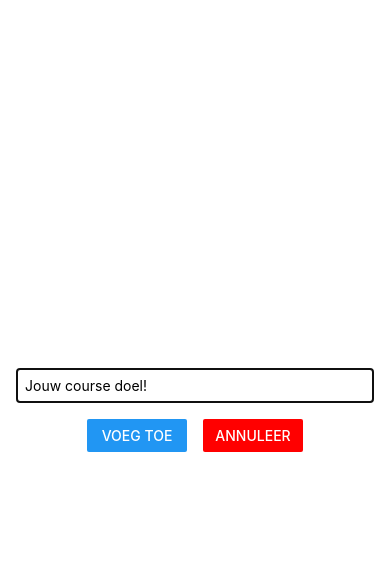
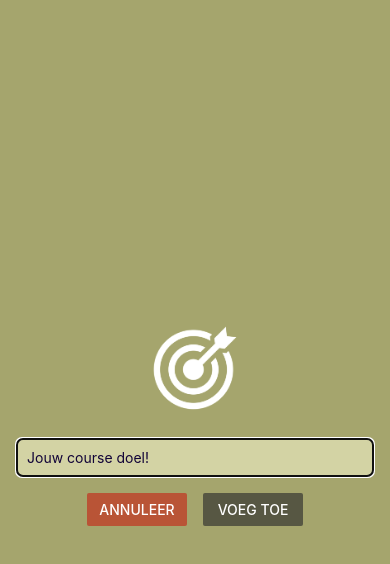
Before and after one commit to Mohamedned/Nadhem, a React Native app: screen / in a window 390 px wide. Both pictures are taken after a click on the button "ADD NEW GOAL". Shown: the top 564 px of the page. Built offline with nearby package versions, Linux system fonts and the light colour scheme.

Commit message:
Afbeelding toevoegen

```diff
--- a/App.js
+++ b/App.js
@@ -1,5 +1,6 @@
 import { useState } from 'react';
 import { StyleSheet, View, FlatList, Button } from 'react-native';
+import { StatusBar } from 'expo-status-bar';
 
 import GoalItem from './components/GoalItem';
 import GoalInput from './components/GoalInput';
@@ -31,8 +32,10 @@ export default function App() {
   }
 
   return (
+    <>
+      <StatusBar style="auto" />
       <View style={styles.container}>
-      <Button title='Add New Goal' color="#5e0acc" onPress={startAddGoalHandler}/>
+        <Button title='Add New Goal' color="#4E4E3E" onPress={startAddGoalHandler}/>
         <GoalInput visible={modelIsVisible} onAddGoal={addGoalHandler} onCancel={endAddGoalHandler} />
         <View style={styles.goelsContainer} >
           <FlatList
@@ -50,6 +53,7 @@ export default function App() {
           />
         </View>
       </View>
+    </>
   );
 }
 
--- a/app.json
+++ b/app.json
@@ -6,6 +6,7 @@
     "orientation": "portrait",
     "icon": "./assets/icon.png",
     "userInterfaceStyle": "light",
+    "backgroundColor": "#F0EB99",
     "splash": {
       "image": "./assets/splash.png",
       "resizeMode": "contain",
--- a/components/GoalInput.js
+++ b/components/GoalInput.js
@@ -1,5 +1,5 @@
 import { useState } from "react";
-import { View, TextInput, Button, StyleSheet, Modal } from "react-native";
+import { View, TextInput, Button, StyleSheet, Modal, Image } from "react-native";
 
 function GoalInput(props) {
     const [enteredGoalText, setEnteredGoalText] = useState('');
@@ -16,6 +16,7 @@ function GoalInput(props) {
     return (
         <Modal visible={props.visible} animationType="slide">
             <View style={styles.inputContainer}>
+                <Image style={styles.image} source={require('../assets/images/goal.png')}/>
                 <TextInput
                     style={styles.textInput}
                     placeholder='Jouw course doel!'
@@ -24,10 +25,10 @@ function GoalInput(props) {
                 />
                 <View style={styles.buttonContainer}>
                     <View style={styles.button}>
-                        <Button title='Voeg Toe' onPress={addGoalHandler}/>
+                        <Button title='Annuleer' color='#B95436' onPress={props.onCancel}/>
                     </View>
                     <View style={styles.button}>
-                        <Button title='Annuleer' color='red' onPress={props.onCancel}/>
+                        <Button title='Voeg Toe' onPress={addGoalHandler} color={'#575743'}/>
                     </View>
                 </View>
             </View>
@@ -44,15 +45,21 @@ const styles = StyleSheet.create({
         justifyContent: 'center',
         alignItems: 'center',
         padding: 16,
-        marginBottom: 24,
-        borderBottomWidth: 1,
-        borderBottomColor: '#cccccc'
+        backgroundColor: '#A5A56D'
+    },
+    image: {
+        width: 100,
+        height: 100,
+        marginBottom: 20
     },
     textInput: {
         borderWidth: 1,
-        borderColor: '#cccccc',
+        borderColor: '#D3D3A4',
+        backgroundColor: '#D3D3A4',
+        color: '#120438',
+        borderRadius: 6,
         width: '100%',
-        padding: 8
+        padding: 10
     },
     buttonContainer: {
         marginTop: 16,
--- a/components/GoalItem.js
+++ b/components/GoalItem.js
@@ -19,13 +19,13 @@ const styles = StyleSheet.create({
     goalItem: {
         margin: 8,
         borderRadius: 6,
-        backgroundColor: 'blue'
+        backgroundColor: '#D3D3A4'
     },
     pressedItem: {
         opacity: 0.5,
     },
     goalText: {
-        color: 'white',
+        color: '#4E4E3E',
         padding: 8,
     }
 });
```
Also changed, not shown: assets/images/goal.png (added). Lines whose indentation alone changed are shown as unchanged.
